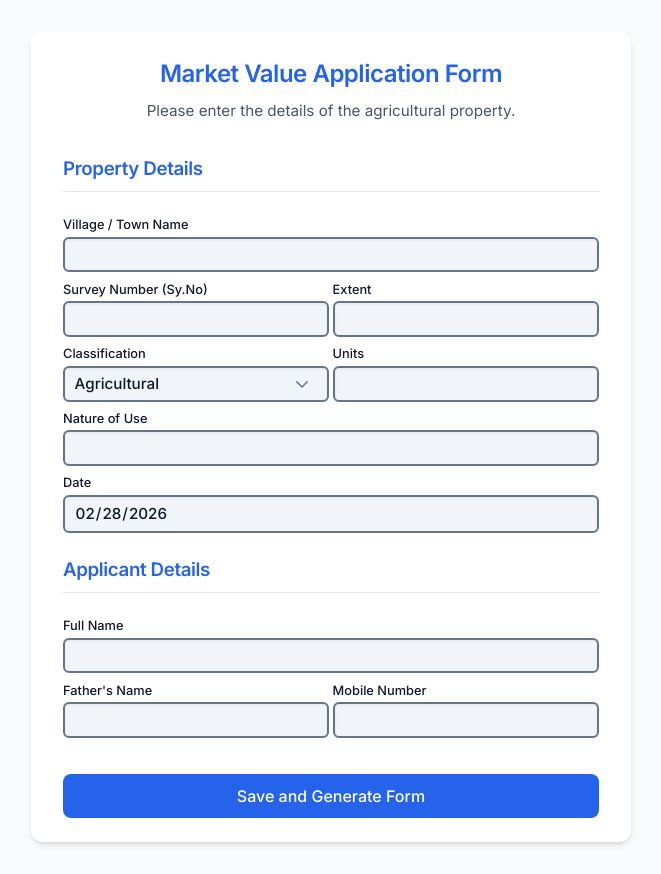
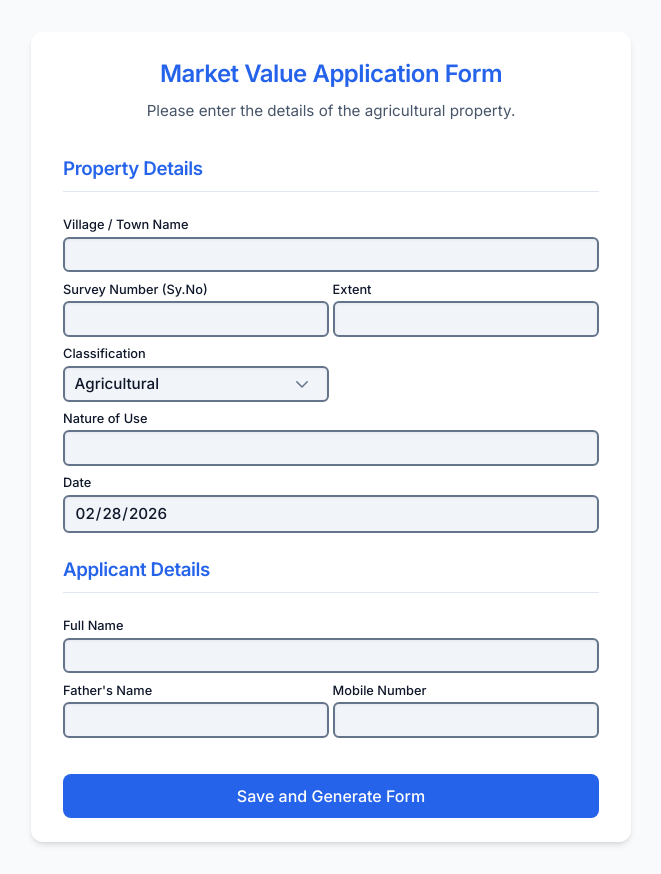
Before and after one commit to santosh9209/meeseva, a React (Vite) app in the folder client/: page / in a window 1280 px wide. Shown: the whole page, without its empty margins (309-970 px from the left). Built offline with nearby package versions, Linux system fonts and the light colour scheme.

Commit message:
Remove Non-Agricultural/Commercial classifications and empty Units box

```diff
--- a/client/src/components/Form1.jsx
+++ b/client/src/components/Form1.jsx
@@ -119,22 +119,8 @@ const Form1 = () => {
                             required
                         >
                             <option value="Agricultural">Agricultural</option>
-                            <option value="Non-Agricultural">Non-Agricultural</option>
-                            <option value="Commercial">Commercial</option>
                             <option value="Residential">Residential</option>
                         </select>
-                    </div>
-
-                    <div className="form-group">
-                        <label className="form-label" htmlFor="emptyField">Units</label>
-                        <input
-                            type="text"
-                            id="emptyField"
-                            name="emptyField"
-                            className="form-control"
-                            value={formData.emptyField}
-                            onChange={handleChange}
-                        />
                     </div>
 
                     {formData.classification === 'Residential' && (
```
